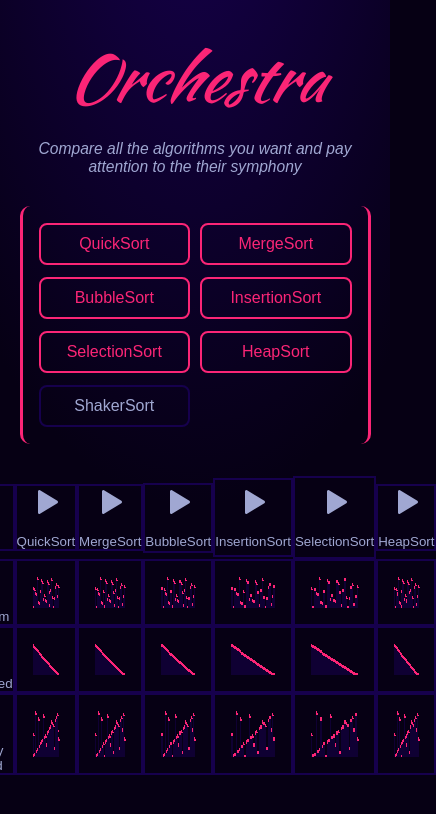
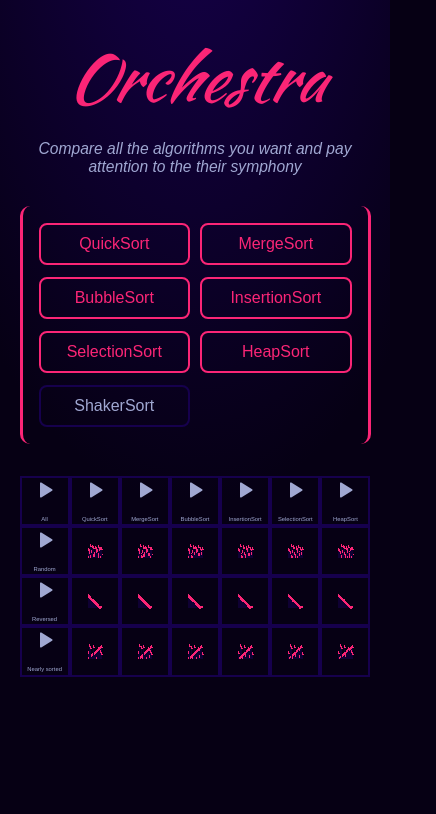
Before and after one commit to Eckry/Sorted-Symphony, a React (Vite) app: page /comparison in a window 390 px wide. Shown: the top 814 px of the page, 436 px wide, since content can reach past the window. Built offline with nearby package versions, Linux system fonts and the light colour scheme; a web font is replaced by a local one.

Commit message:
add responsive queries to comparison and playground components

```diff
--- a/src/components/Playground.tsx
+++ b/src/components/Playground.tsx
@@ -2,7 +2,7 @@ import "./styles/Playground.css";
 import { Algorithm } from "../types";
 import { sortOptions } from "../consts";
 import { PlaygroundBlock } from "./PlaygroundBlock";
-import React from "react";
+import React, { useEffect, useState } from "react";
 import { PlayIcon } from "../icons";
 
 interface Props {
@@ -10,6 +10,10 @@ interface Props {
 }
 
 export const Playground: React.FC<Props> = ({ algorithmsSelected }) => {
+  const [gridColumns, setGridColumns] = useState(
+    `repeat(${algorithmsSelected.length + 1}, 1fr)`
+  );
+
   const createHandleColumnClick = (column: number) => () => {
     Object.values(sortOptions).forEach((_, row) => {
       const block = document.querySelector(
@@ -48,12 +52,24 @@ export const Playground: React.FC<Props> = ({ algorithmsSelected }) => {
     });
   };
 
-  const gridColumns = {
-    gridTemplateColumns: `repeat(${algorithmsSelected.length + 1}, 1fr)`,
+  const gridStyle = {
+    gridTemplateColumns: gridColumns,
   };
 
+  useEffect(() => {
+    const query = window.matchMedia("(max-width: 840px)");
+    query.addEventListener("change", () => {
+      const width = window.innerWidth;
+
+      if (width > 840)
+        setGridColumns(`repeat(${algorithmsSelected.length + 1}, 1fr)`);
+      else setGridColumns(`repeat(${4}, 1fr)`);
+    });
+  // eslint-disable-next-line react-hooks/exhaustive-deps
+  }, []);
+
   return (
-    <section style={gridColumns} className="playground-container">
+    <section style={gridStyle} className="playground-container">
       <button className="algorithm-button" onClick={handleClickAll}>
         <PlayIcon />
         All
--- a/src/components/styles/Playground.css
+++ b/src/components/styles/Playground.css
@@ -22,3 +22,14 @@
 .algorithm-button:hover {
   color: var(--highlight-color);
 }
+
+@media (width <= 850px){
+  .algorithm-button {
+    font-size: clamp(5px, 1.5vw, 14px);
+  }
+
+  .algorithm-button svg {
+    width: 20px;
+    height: 20px;
+  }
+}
--- a/src/routes/Comparison.tsx
+++ b/src/routes/Comparison.tsx
@@ -1,4 +1,4 @@
-import { useState } from "react";
+import { useEffect, useState } from "react";
 import "./styles/Comparison.css";
 import { Algorithm } from "../types";
 import { algorithms } from "../consts";
@@ -27,6 +27,17 @@ export const Comparison = () => {
     );
     setAlgorithmsSelected([algorithmToAdd, ...newAlgorithms]);
   };
+
+  useEffect(() => {
+    const query = window.matchMedia("(max-width: 840px)");
+    query.addEventListener("change", () => {
+      const width = window.innerWidth;
+
+      if (width > 840) setAlgorithmsSelected(initialAlgorithmsSelected);
+      else setAlgorithmsSelected(algorithmsSelected.slice(0, 3));
+    });
+    // eslint-disable-next-line react-hooks/exhaustive-deps
+  }, []);
 
   return (
     <main className="comparison-container">
```
